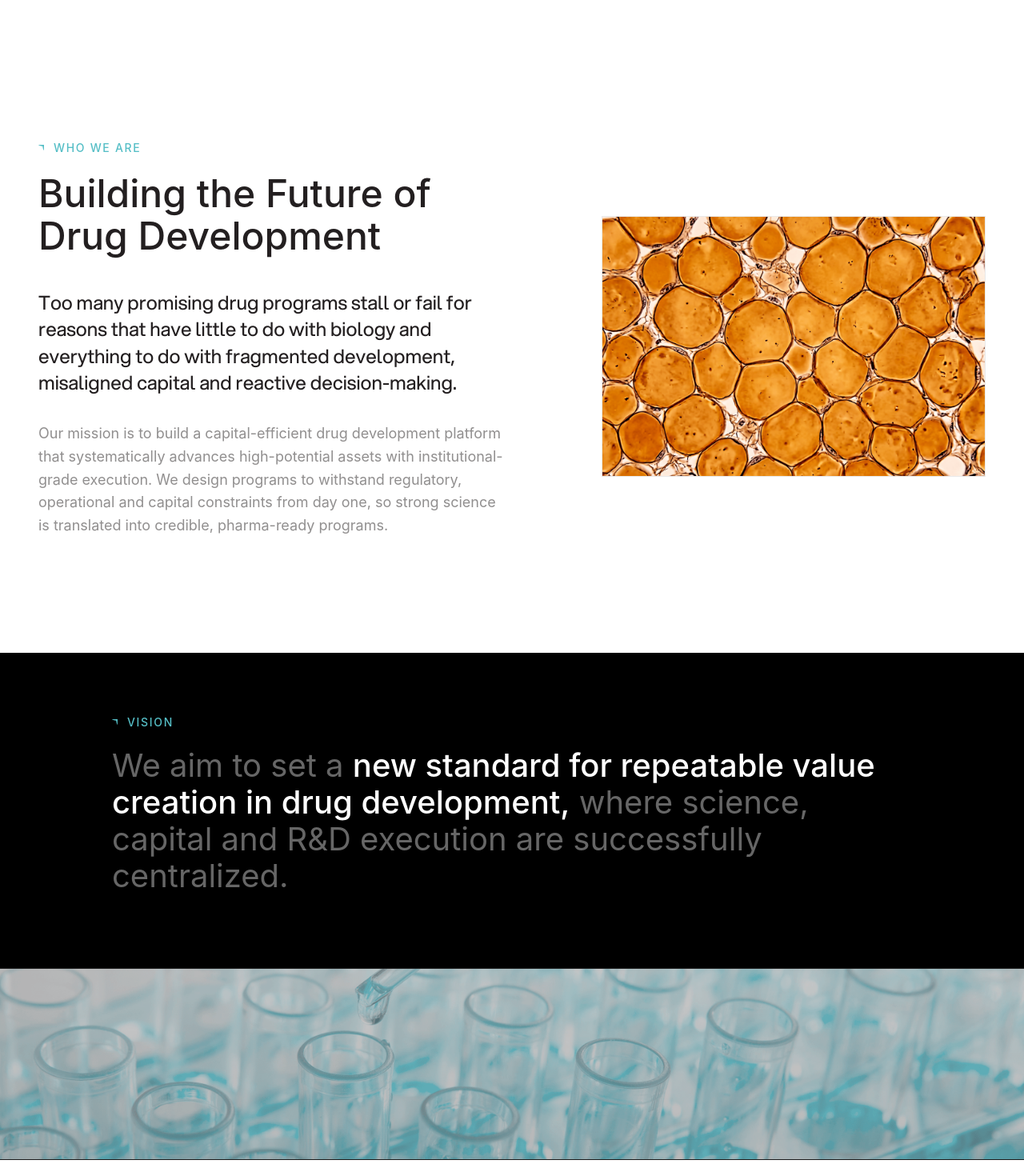
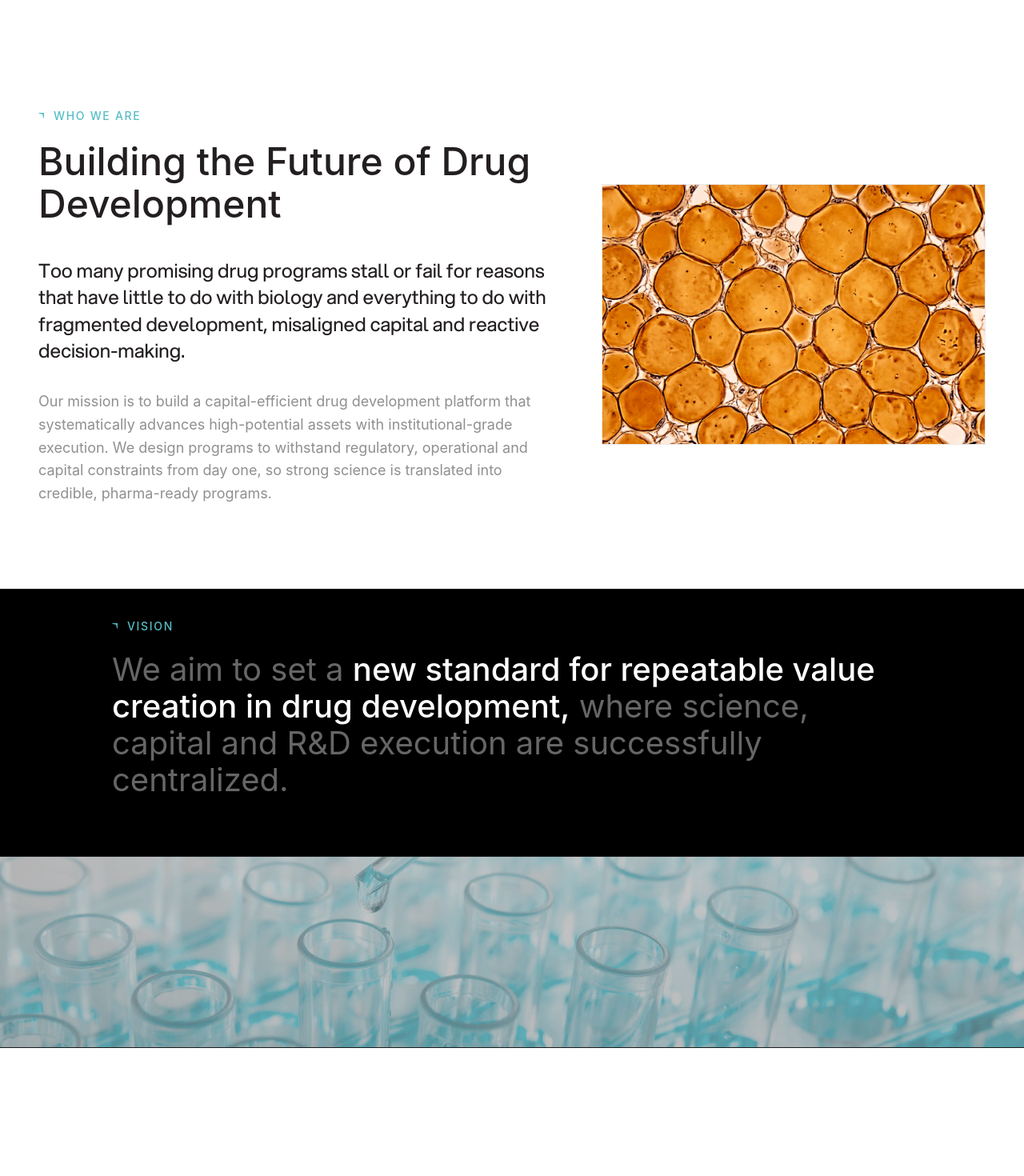
Before and after one commit to arya9779/levelset, a React (Vite) app: page / in a window 1280 px wide. Shown: the part 2180-3650 px from the top of the page at 80% size. Built offline with nearby package versions, Linux system fonts and the light colour scheme; a web font is replaced by a local one.

Commit message:
style: globally reduce excessive padding, margins, and grid gaps

```diff
--- a/src/style.css
+++ b/src/style.css
@@ -451,7 +451,7 @@ p {
 
 /* Sections */
 section {
-  padding: 120px 0;
+  padding: 80px 0;
 }
 
 .dark-section {
@@ -485,13 +485,13 @@ section {
 
 .approach-section {
   background: #ffffff;
-  padding: 140px 0;
+  padding: 80px 0;
 }
 
 .approach-layout {
   display: grid;
   grid-template-columns: 380px 1fr;
-  gap: 100px;
+  gap: 60px;
 }
 
 .approach-left h2 {
@@ -567,13 +567,13 @@ section {
 }
 
 #vision {
-  padding: 60px 0 0;
+  padding: 40px 0 0;
 }
 
 .vision-content {
   max-width: 1000px;
   margin: 0 auto;
-  padding: 20px 0 60px;
+  padding: 0 0 40px;
 }
 
 .vision-text {
@@ -633,7 +633,7 @@ h2 {
 .about-layout-v2 {
   display: grid;
   grid-template-columns: 1fr 480px;
-  gap: 120px;
+  gap: 60px;
   align-items: center;
   position: relative;
   z-index: 2;
@@ -748,8 +748,8 @@ h2 {
 .team-layout {
   display: grid;
   grid-template-columns: 350px 1fr;
-  gap: 80px;
-  margin-bottom: 120px;
+  gap: 60px;
+  margin-bottom: 80px;
 }
 
 .team-sidebar h2 {
@@ -832,7 +832,7 @@ h2 {
 }
 
 .advisory-board-section {
-  margin-top: 120px;
+  margin-top: 80px;
 }
 
 .section-label {
@@ -898,7 +898,7 @@ h2 {
 .partners-layout-v2 {
   display: grid;
   grid-template-columns: 1fr 1.5fr;
-  gap: 120px;
+  gap: 60px;
 }
 
 .partners-cards-v2 {
@@ -974,9 +974,9 @@ h2 {
 .pipeline-main-grid {
   display: grid;
   grid-template-columns: 1fr 1.5fr;
-  gap: 100px;
+  gap: 60px;
   align-items: start;
-  margin-top: 60px;
+  margin-top: 40px;
 }
 
 .vision-image-wrap {
@@ -1142,8 +1142,8 @@ h2 {
 .footer-innovation-grid {
   display: grid;
   grid-template-columns: 1fr 1fr;
-  gap: 80px;
-  margin-bottom: 80px;
+  gap: 60px;
+  margin-bottom: 60px;
   align-items: start;
 }
 
```
